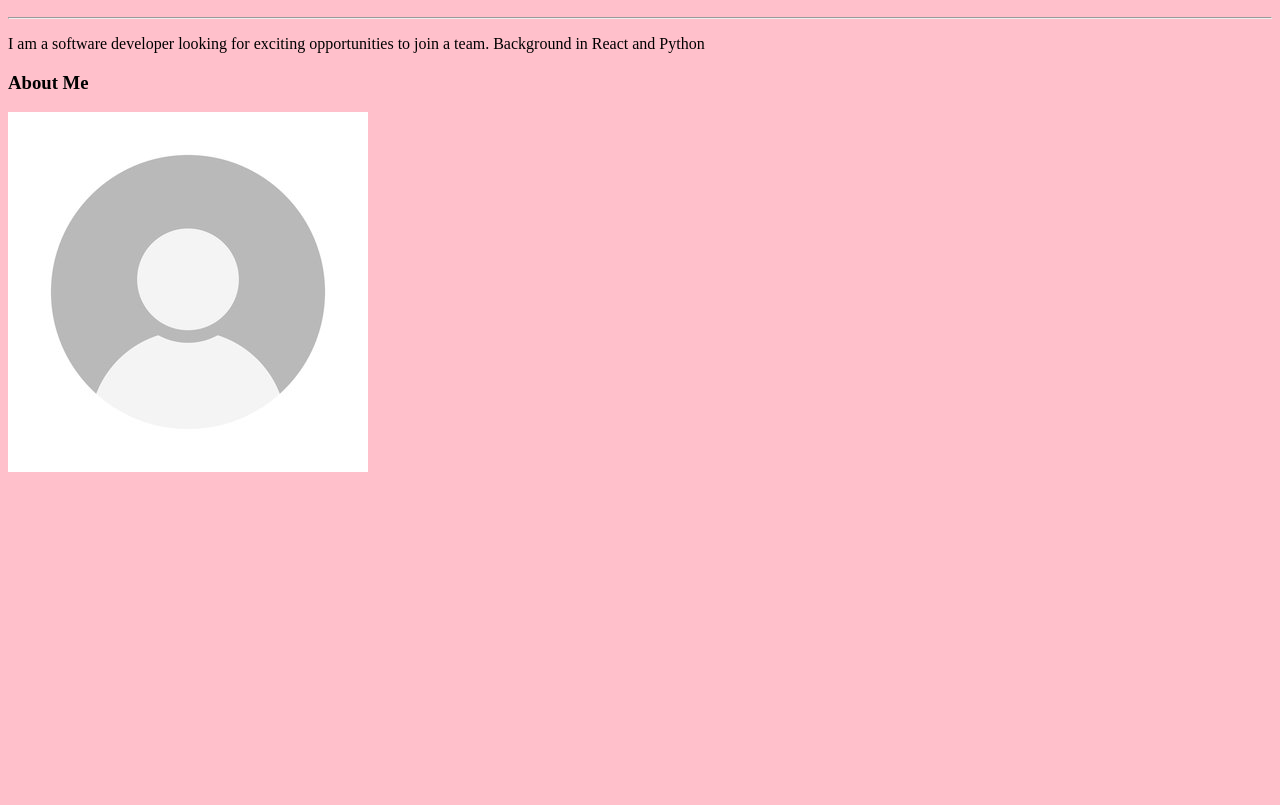
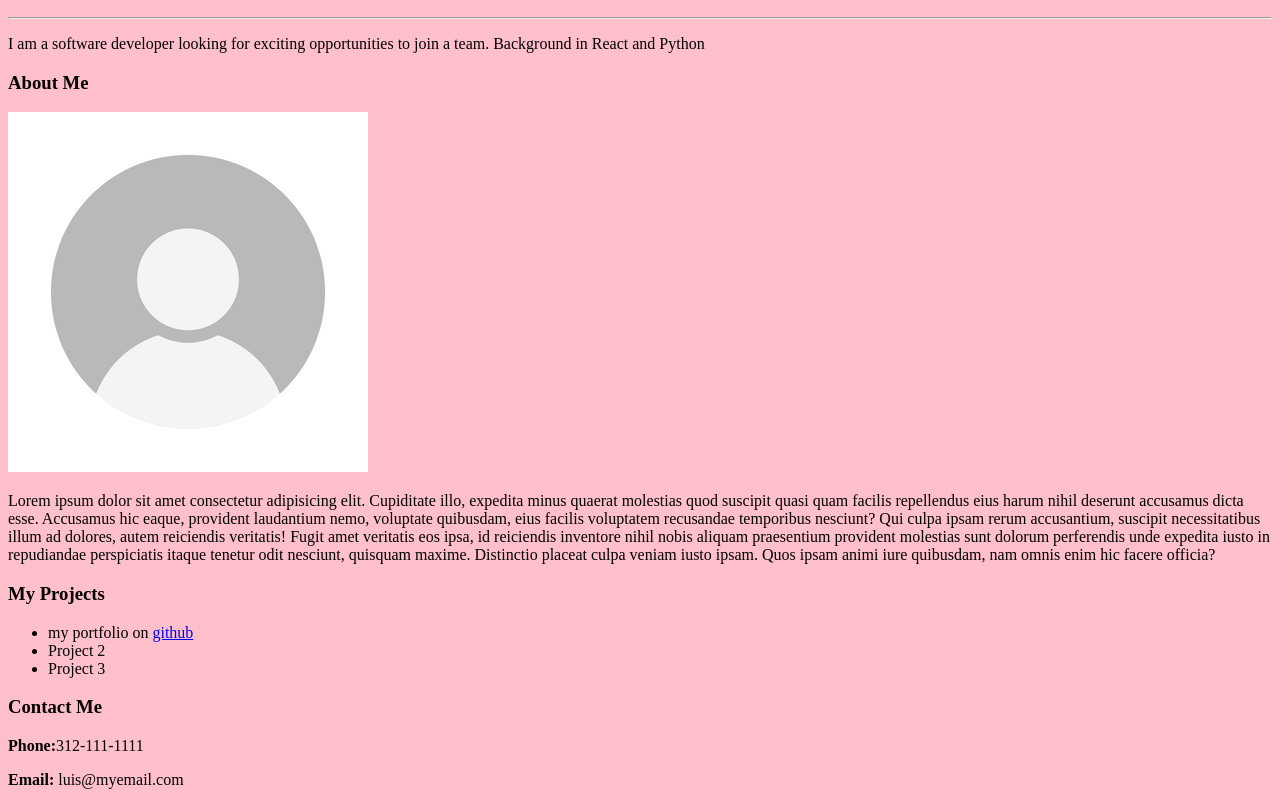
Before and after one commit to lherna1371/my_portfolio_unlv, a plain HTML site: page index.html in a window 1280 px wide. Shown: the part 110-915 px from the top of the page. Before the commit the page ends 800 px from the top, so only its background shows below. Drawn offline with Linux system fonts and the light colour scheme.

Commit message:
updated index.html with contact info

```diff
--- a/index.html
+++ b/index.html
@@ -16,5 +16,17 @@
     <p>I am a software developer looking for exciting opportunities to join a team. Background in React and Python</p>
     <h3>About Me</h3>
     <img alt="It's me!" src="./assets/images/profile-image.jpg">
+
+    <p>Lorem ipsum dolor sit amet consectetur adipisicing elit. Cupiditate illo, expedita minus quaerat molestias quod suscipit quasi quam facilis repellendus eius harum nihil deserunt accusamus dicta esse. Accusamus hic eaque, provident laudantium nemo, voluptate quibusdam, eius facilis voluptatem recusandae temporibus nesciunt? Qui culpa ipsam rerum accusantium, suscipit necessitatibus illum ad dolores, autem reiciendis veritatis! Fugit amet veritatis eos ipsa, id reiciendis inventore nihil nobis aliquam praesentium provident molestias sunt dolorum perferendis unde expedita iusto in repudiandae perspiciatis itaque tenetur odit nesciunt, quisquam maxime. Distinctio placeat culpa veniam iusto ipsam. Quos ipsam animi iure quibusdam, nam omnis enim hic facere officia?</p>
+    <h3>My Projects</h3>
+    <ul>
+        <li>my portfolio on <a href="https://github.com/lherna1371/my_portfolio_unlv">github</a></li>
+        <li>Project 2</li>
+        <li>Project 3</li>
+    </ul>
+
+    <h3>Contact Me</h3>
+    <p><strong>Phone:</strong>312-111-1111</p>
+    <p><strong>Email:</strong> luis@myemail.com</p>
 </body>
 </html>
```
